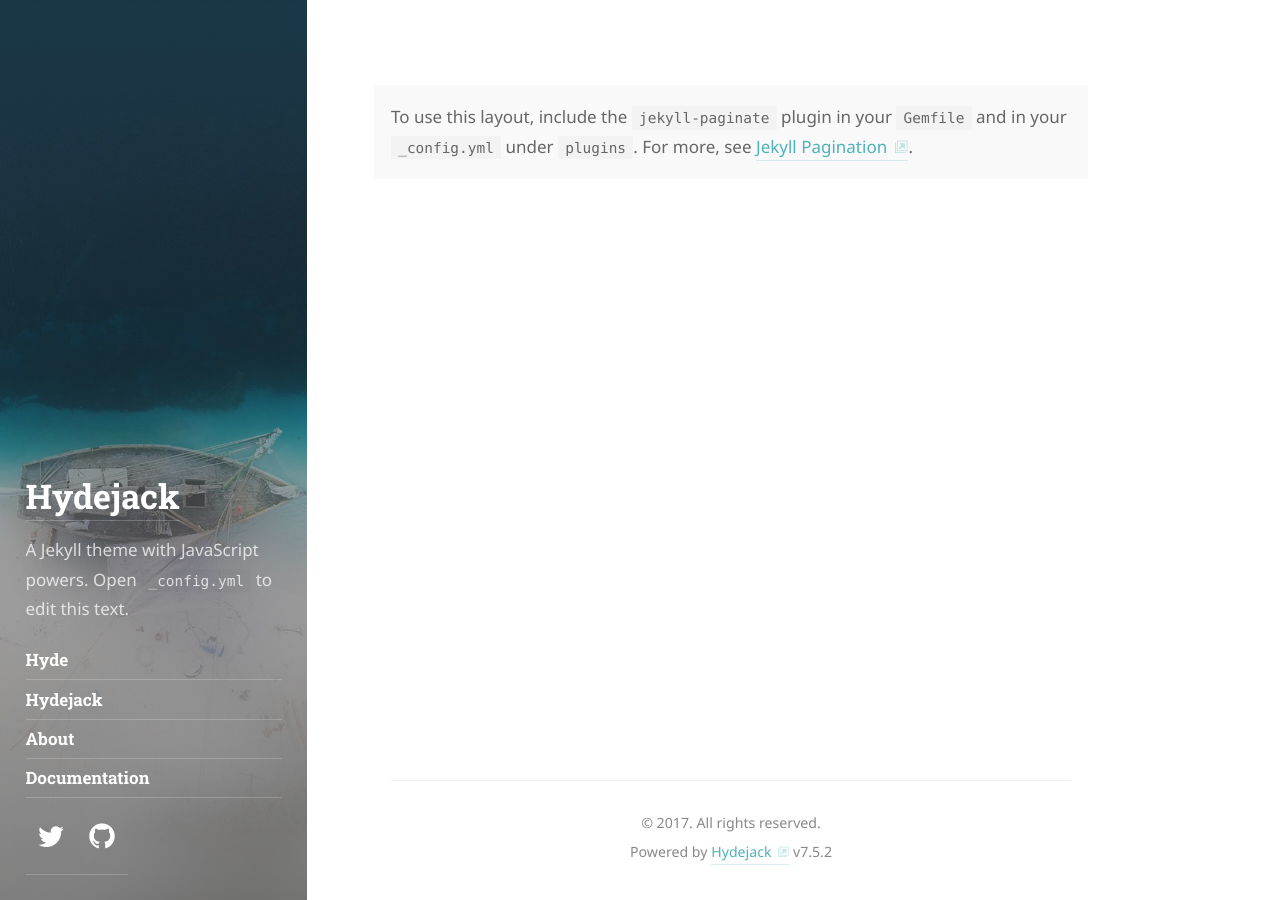
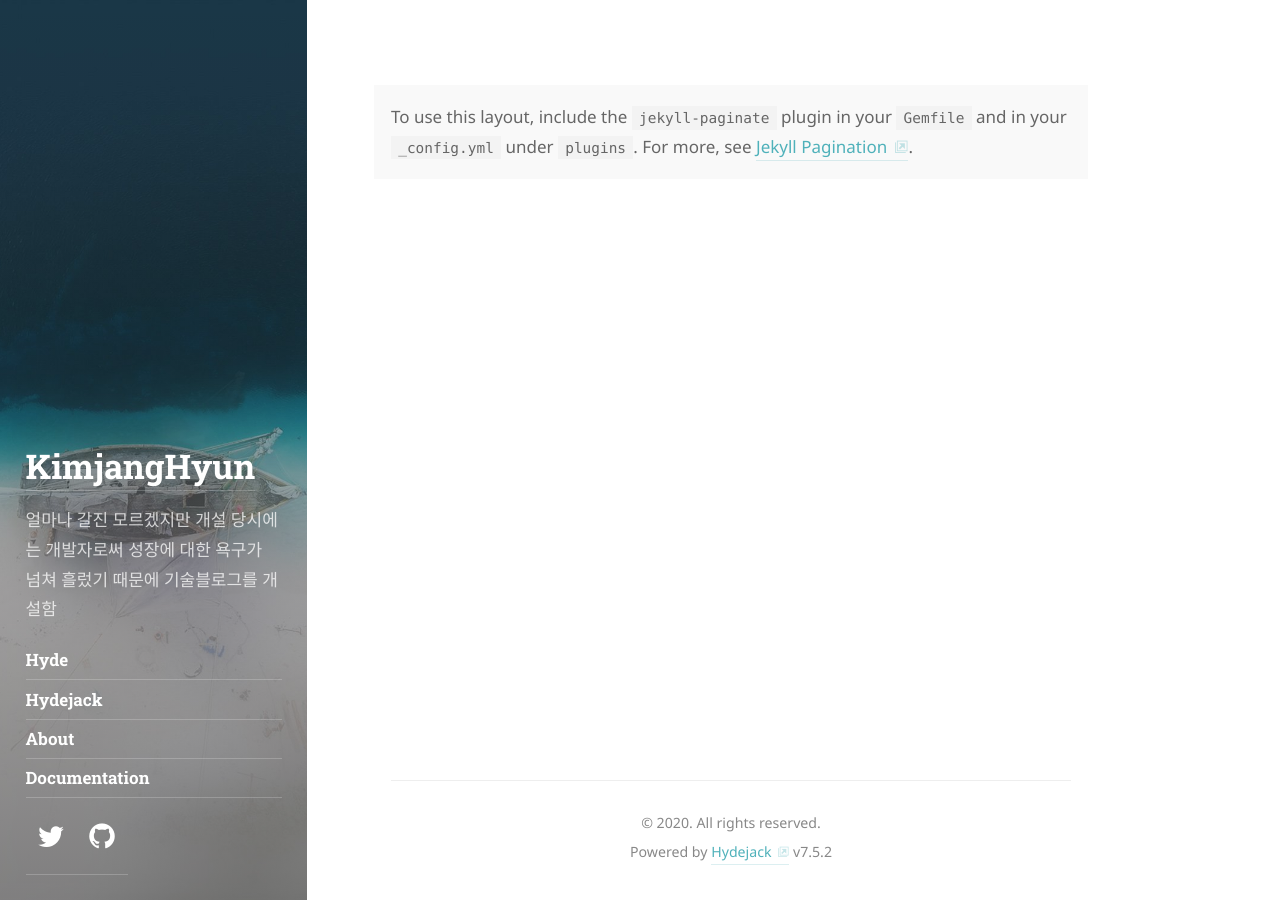
Before and after one commit to kimjanghyean/kimjanghyean.github.io, a Jekyll site: the page built from index.html, in a window 1280 px wide. Built offline with Jekyll 4.4.1, drawn with Linux system fonts in a browser that asks for light colours; some web fonts are replaced; the list of posts is cut into pages by our own code.

Commit message:
Update _config.yml

```diff
--- a/_config.yml
+++ b/_config.yml
@@ -22,7 +22,7 @@ baseurl:               ''
 lang:                  en
 
 # The title of your blog. Used in the sidebar and the browser tab.
-title:                 Hydejack
+title:                 KimjangHyun
 
 # A short description (~150 chars) of the page used for the meta description tag.
 # Can use markdown, but no more than one paragraph (enforced by `>`)
@@ -33,8 +33,7 @@ description:           >
 
 # A shorter description for the sidebar.
 tagline:               >
-  A Jekyll theme with JavaScript powers.
-  Open `_config.yml` to edit this text.
+ 얼마나 갈진 모르겠지만 개설 당시에는 개발자로써 성장에 대한 욕구가 넘쳐 흘렀기 때문에 기술블로그를 개설함
 
 # A list of keywords for your blog
 keywords:              []
@@ -51,7 +50,7 @@ author:
   # twitter:             <username>
 
 # This text will appear in a `<small>` tag in the footer of every page.
-copyright:             © 2017. All rights reserved.
+copyright:             © 2020. All rights reserved.
 
 # Add links to the footer.
 # Typically you'll want to link to your impress, cookies or privacy policy, etc.
```
